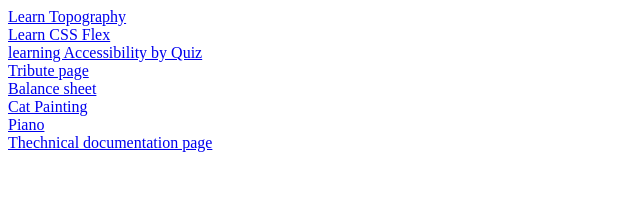
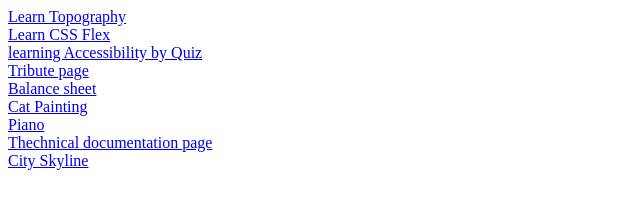
Before and after one commit to ABDELLANI-Youcef/freecodecamp_training, a plain HTML site: page index.html in a window 1280 px wide. Shown: the full height of the page, 0-640 px from the left. Drawn offline with Linux system fonts and the light colour scheme.

Commit message:
dd link to the city skyline page

```diff
--- a/index.html
+++ b/index.html
@@ -14,7 +14,8 @@
   <a href="Balance sheet/index.html" target="_blank" rel="noopener noreferrer">Balance sheet</a><br>
   <a href="Cat painting/index.html" target="_blank" rel="noopener noreferrer">Cat Painting</a><br>
   <a href="./Piano/index.html" target="_blank" rel="noopener noreferrer">Piano</a><br>
-  <a href="./Technical documentation page/index.html" target="_blank" rel="noopener noreferrer">Thechnical documentation page</a>
+  <a href="./Technical documentation page/index.html" target="_blank" rel="noopener noreferrer">Thechnical documentation page</a><br>
+  <a href="./City Skyline/index.html" target="_blank" rel="noopener noreferrer">City Skyline </a><br>
 </body>
 
 </html>
```
